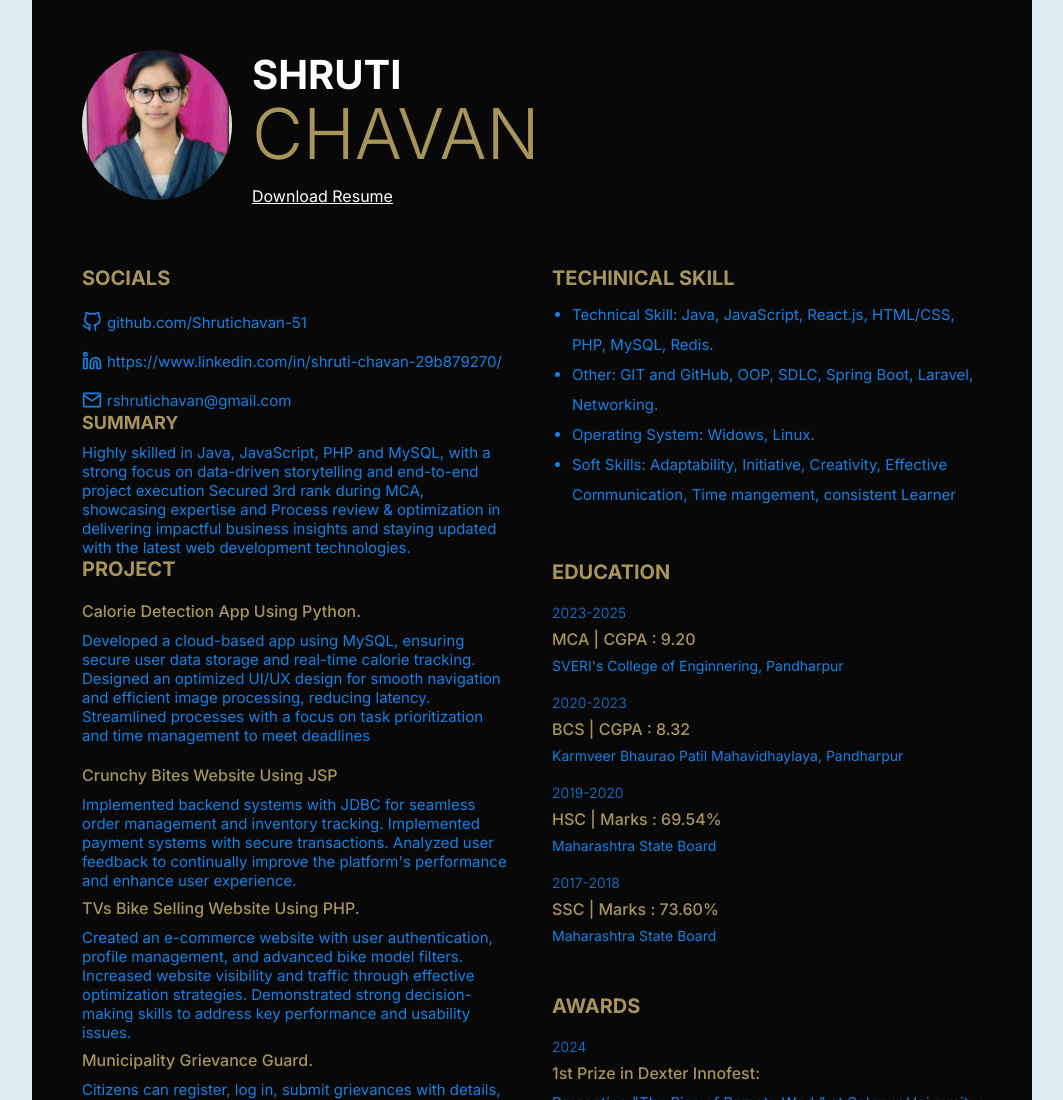
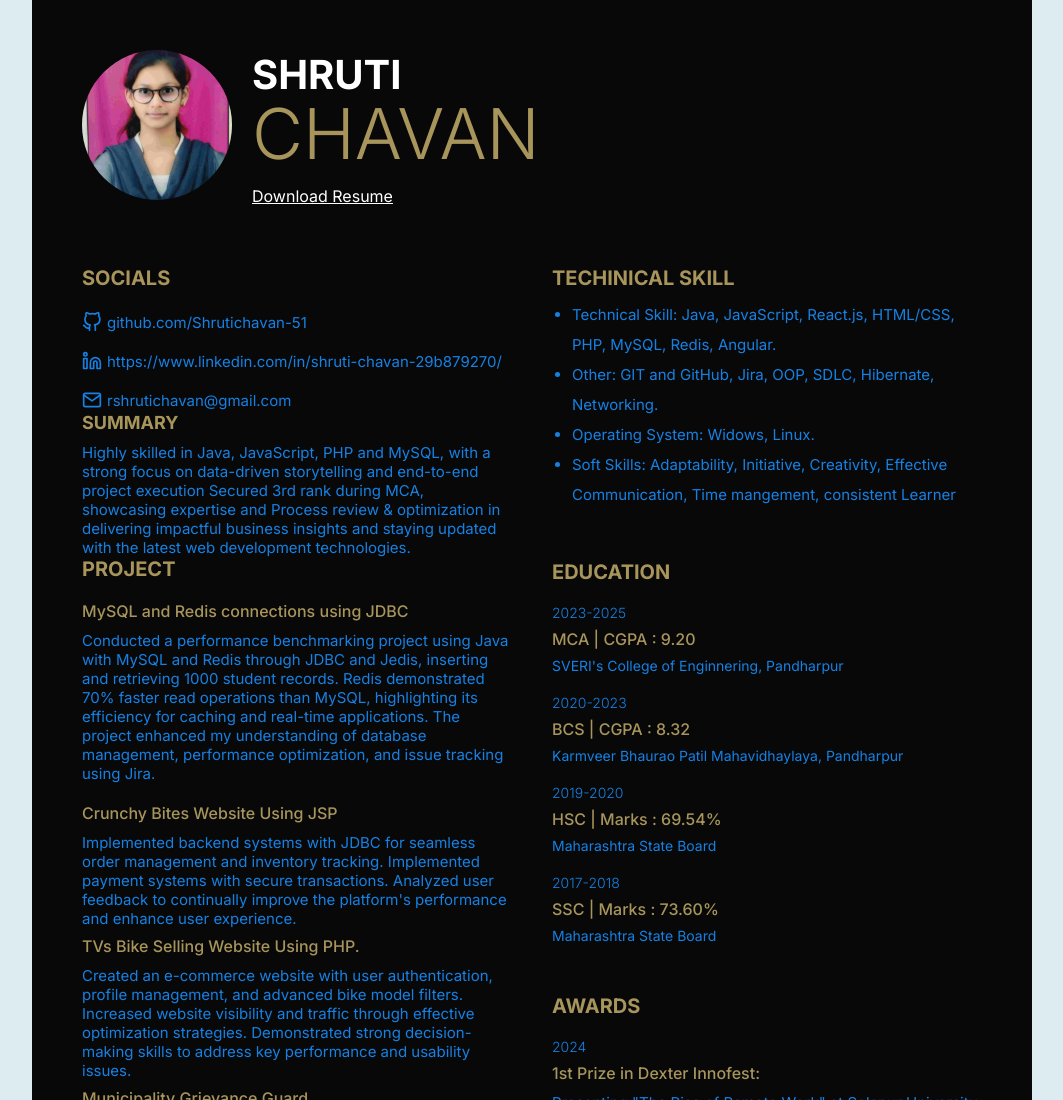
Before and after one commit to Shrutichavan-51/Resume__HTML-CSS, a plain HTML site: page index.html in a window 1280 px wide. Shown: the top 1100 px of the page, without its empty margins (108-1171 px from the left). Drawn offline with nearby package versions, Linux system fonts and the light colour scheme.

Commit message:
updated project

```diff
--- a/index.html
+++ b/index.html
@@ -62,9 +62,9 @@
         <h3 class="title">project</h3>
         <div class="exp_item">
 
-          <h4 class="item_title">Calorie Detection App Using Python. </h4>
+          <h4 class="item_title">MySQL and Redis connections using JDBC </h4>
           <p class=" description">
-            Developed a cloud-based app using MySQL, ensuring secure user data storage and real-time calorie tracking. Designed an optimized UI/UX design for smooth navigation and efficient image processing, reducing latency. Streamlined processes with a focus on task prioritization and  time management to meet deadlines
+            Conducted a performance benchmarking project using Java with MySQL and Redis through JDBC and Jedis, inserting and retrieving 1000 student records. Redis demonstrated 70% faster read operations than MySQL, highlighting its efficiency for caching and real-time applications. The project enhanced my understanding of database management, performance optimization, and issue tracking using Jira.
           </p>
         </div>
         <div class="exp_item">
@@ -123,8 +123,8 @@
       <div class="skills">
         <h3 class="title">Techinical Skill</h3>
         <ul class="skills_list description">
-          <li>Technical Skill: Java, JavaScript, React.js, HTML/CSS, PHP, MySQL, Redis.</li>
-          <li>Other: GIT and GitHub, OOP, SDLC, Spring Boot, Laravel, Networking.</li>
+          <li>Technical Skill: Java, JavaScript, React.js, HTML/CSS, PHP, MySQL, Redis, Angular.</li>
+          <li>Other: GIT and GitHub, Jira, OOP, SDLC, Hibernate, Networking.</li>
           <li>Operating System: Widows, Linux.</li>
           <li>Soft Skills: Adaptability, Initiative, Creativity, Effective Communication, Time mangement, consistent Learner</li>
 
```
